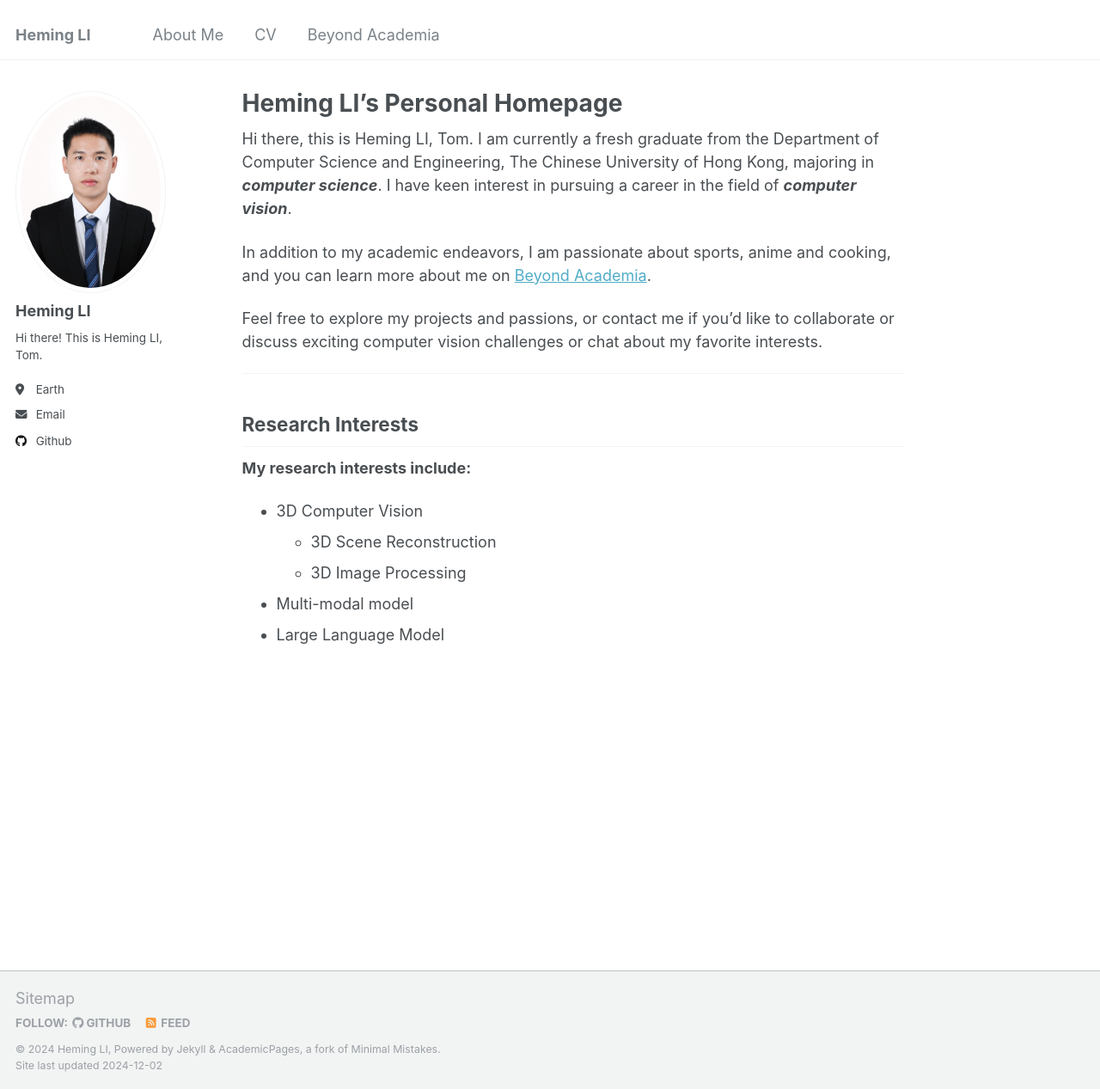
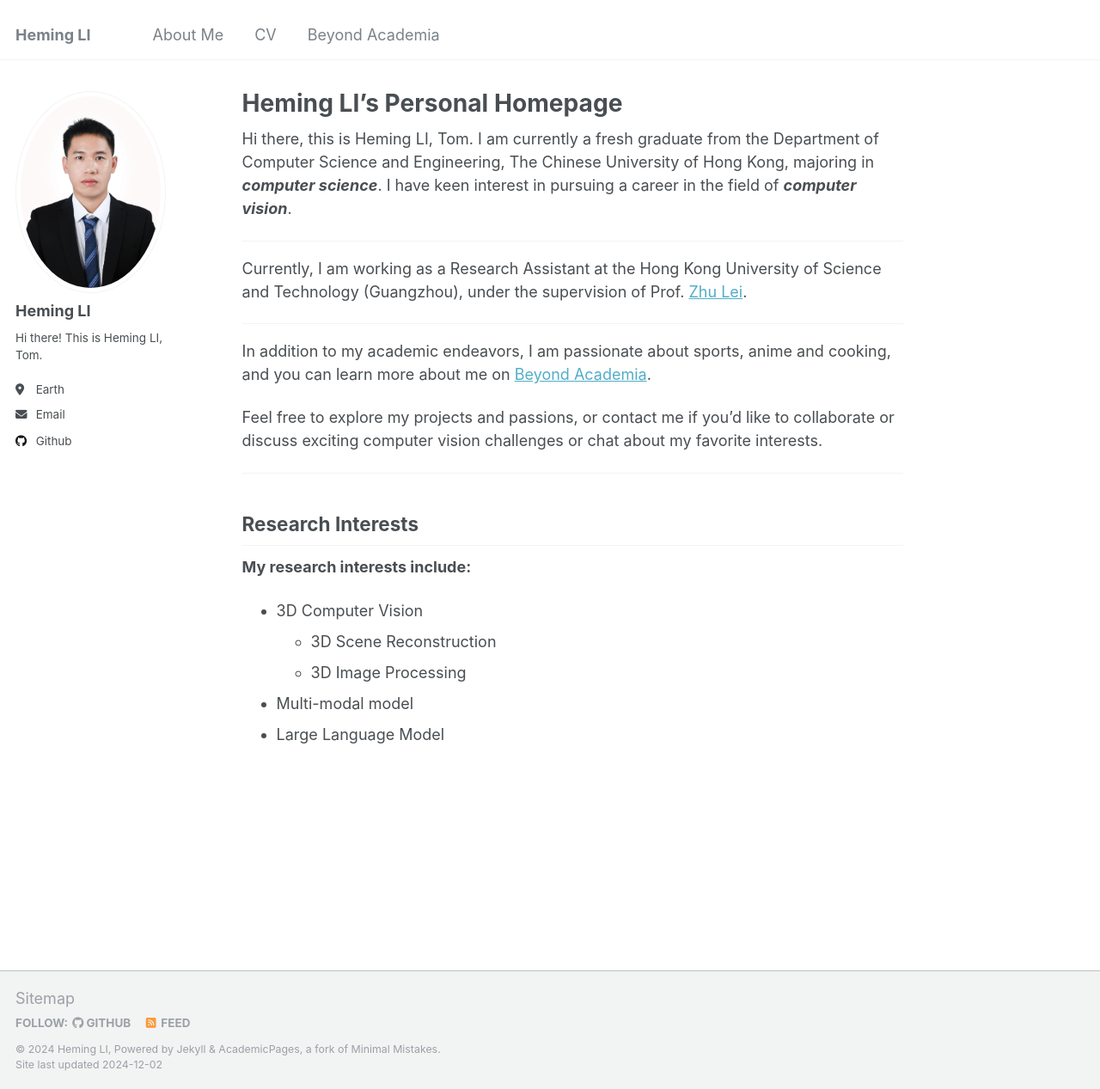
Before and after one commit to Tom-Liii/Tom-Liii.github.io, a Jekyll site: the page built from _pages/about.md, in a window 1280 px wide and 1267 px high. Shown: the whole window at 86% size. Built offline with Jekyll 4.4.1, drawn with Linux system fonts in a browser that asks for light colours.

Commit message:
Update about.md

```diff
--- a/_pages/about.md
+++ b/_pages/about.md
@@ -7,6 +7,12 @@ redirect_from:
   - /about.html
 ---
 Hi there, this is Heming LI, Tom. I am currently a fresh graduate from the Department of Computer Science and Engineering, The Chinese University of Hong Kong, majoring in ***computer science***. I have keen interest in pursuing a career in the field of ***computer vision***.
+
+---
+
+Currently, I am working as a Research Assistant at the Hong Kong University of Science and Technology (Guangzhou), under the supervision of Prof. [Zhu Lei](https://sites.google.com/site/indexlzhu/home).
+
+---
 
 In addition to my academic endeavors, I am passionate about sports, anime and cooking, and you can learn more about me on [Beyond Academia](https://tom-liii.github.io//beyondAcademia/).
 
```
